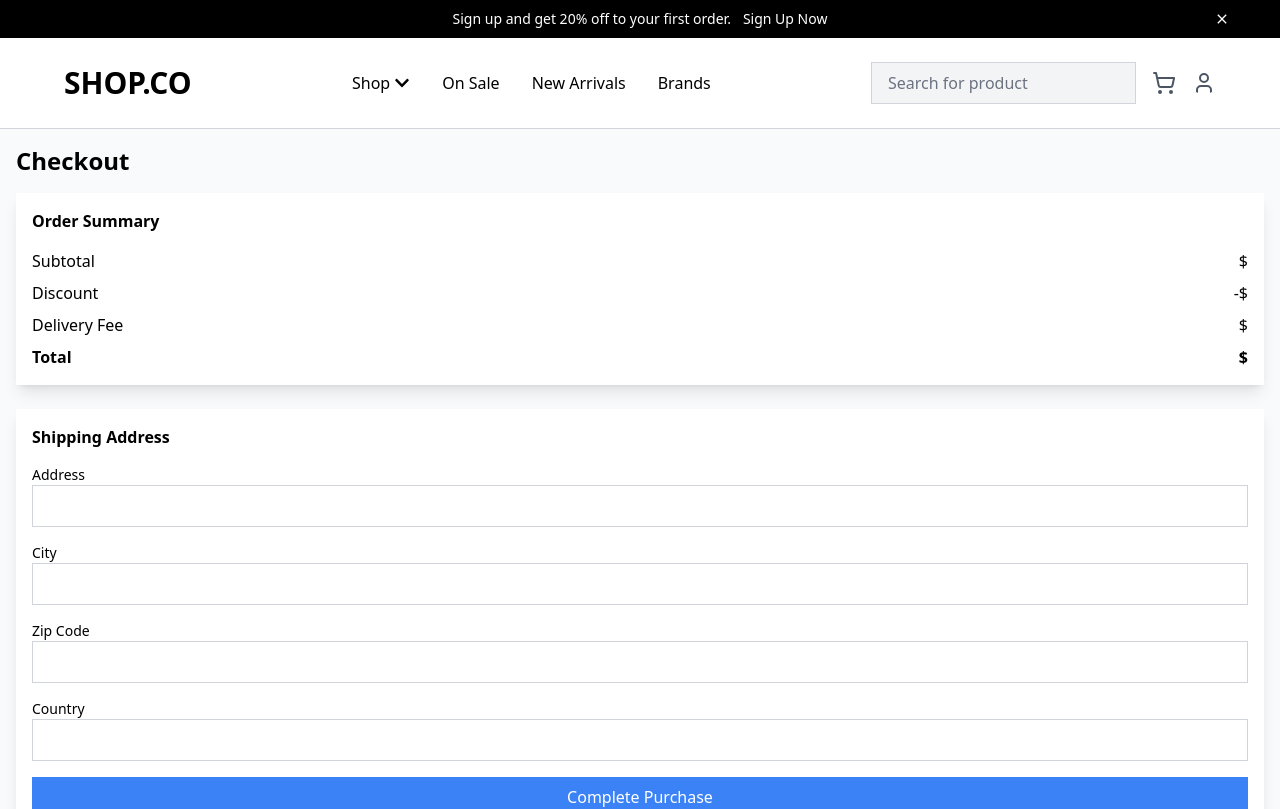
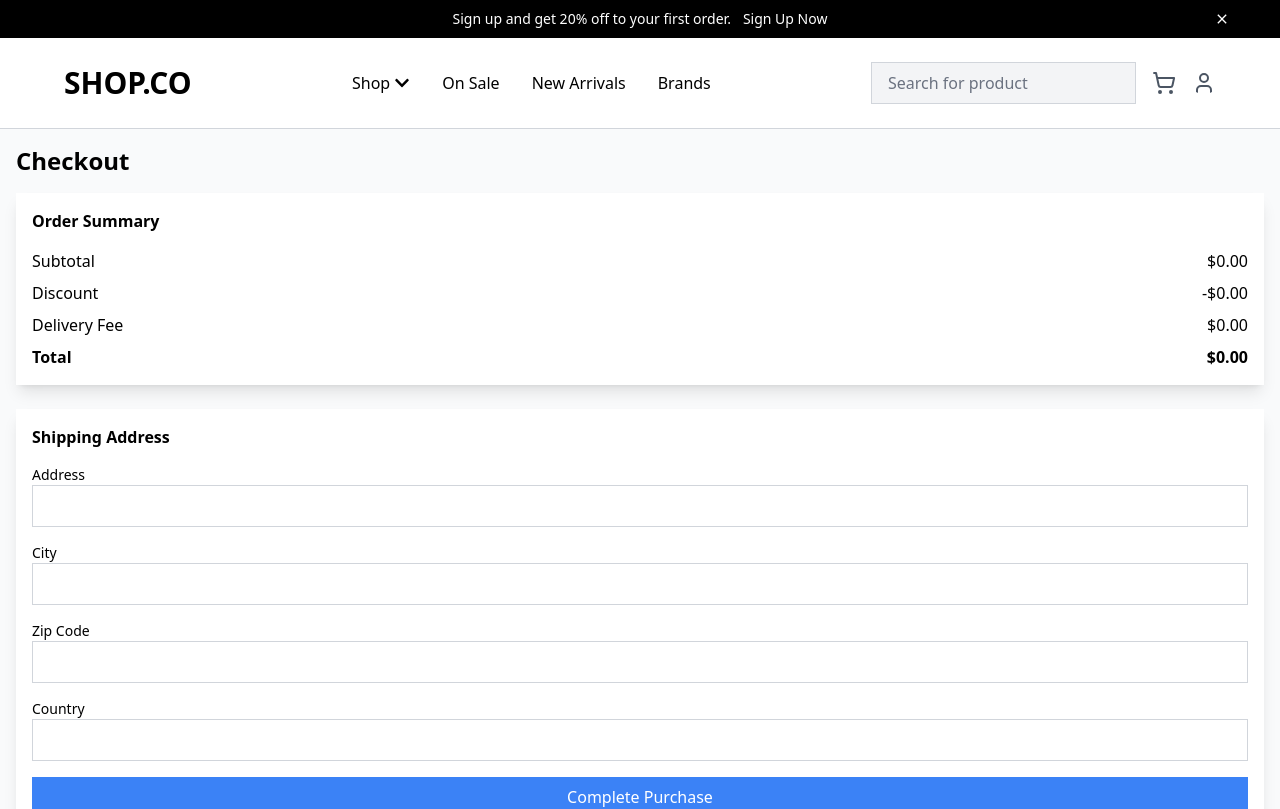
Before and after one commit to anumAsad/marketplace-Hackathon, a Next.js app: page /checkout in a window 1280 px wide. Shown: the top 809 px of the page. Built offline with nearby package versions, Linux system fonts and the light colour scheme.

Commit message:
Update page.tsx

```diff
--- a/src/app/checkout/page.tsx
+++ b/src/app/checkout/page.tsx
@@ -1,16 +1,16 @@
-// src/app/checkout/page.tsx
-
 'use client'; // This marks the file as a client component
 
-import { useState } from 'react';
+import { useState, useEffect } from 'react';
 import { useSearchParams } from 'next/navigation'; // Use useSearchParams to read query parameters
 
 const Checkout = () => {
   const searchParams = useSearchParams();
-  const subtotal = searchParams.get('subtotal');
-  const discount = searchParams.get('discount');
-  const deliveryFee = searchParams.get('deliveryFee');
-  const total = searchParams.get('total');
+
+  // Get query parameters with fallback to handle missing values
+  const subtotal = searchParams.get('subtotal') || '0.00';
+  const discount = searchParams.get('discount') || '0.00';
+  const deliveryFee = searchParams.get('deliveryFee') || '0.00';
+  const total = searchParams.get('total') || '0.00';
 
   const [address, setAddress] = useState('');
   const [city, setCity] = useState('');
@@ -22,6 +22,14 @@ const Checkout = () => {
     // Handle form submission logic here (e.g., save data, process payment, etc.)
     alert('Checkout submitted');
   };
+
+  // Ensure the subtotal, discount, deliveryFee, and total are correctly fetched
+  useEffect(() => {
+    console.log('Subtotal:', subtotal);
+    console.log('Discount:', discount);
+    console.log('Delivery Fee:', deliveryFee);
+    console.log('Total:', total);
+  }, [subtotal, discount, deliveryFee, total]);
 
   return (
     <div className="container mx-auto p-4">
```
